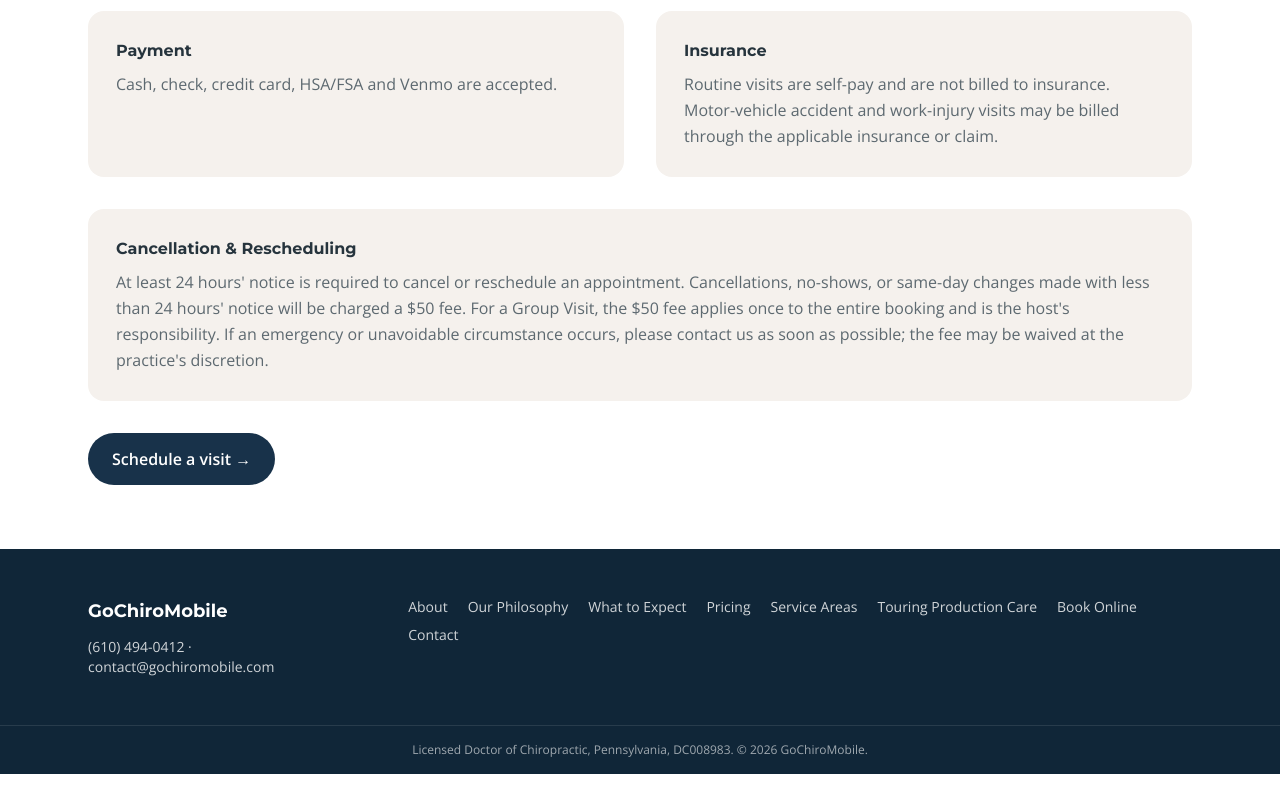
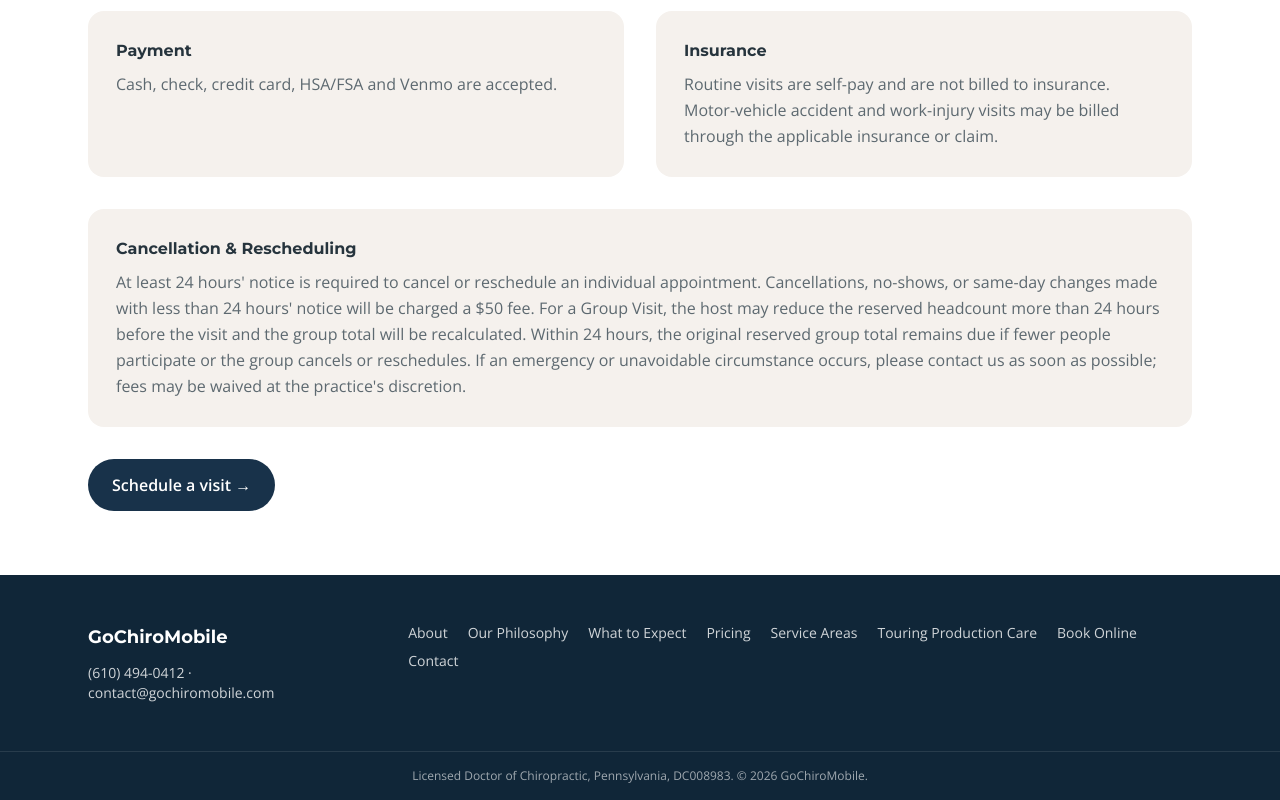
Before and after one commit to mybackcracker/gochiro-platform, a Next.js app: page /pricing in a window 1280 px wide. Shown: the part 1397-2197 px from the top of the page. Before the commit the page ends 2171 px from the top, so only its background shows below. Built offline with nearby package versions, Linux system fonts and the light colour scheme.

Commit message:
Align Group Visit change policy

```diff
--- a/app/(marketing)/pricing/page.tsx
+++ b/app/(marketing)/pricing/page.tsx
@@ -140,12 +140,13 @@ export default function PricingPage() {
           <div id="cancellation-policy" className="mt-8 scroll-mt-24">
             <Callout title="Cancellation & Rescheduling">
               <p className="text-base leading-relaxed text-muted">
-                At least 24 hours&apos; notice is required to cancel or reschedule an appointment.
+                At least 24 hours&apos; notice is required to cancel or reschedule an individual appointment.
                 Cancellations, no-shows, or same-day changes made with less than 24 hours&apos; notice
-                will be charged a $50 fee. For a Group Visit, the $50 fee applies once to the entire
-                booking and is the host&apos;s responsibility. If an emergency or unavoidable circumstance
-                occurs, please contact us as soon as possible; the fee may be waived at the practice&apos;s
-                discretion.
+                will be charged a $50 fee. For a Group Visit, the host may reduce the reserved headcount
+                more than 24 hours before the visit and the group total will be recalculated. Within 24
+                hours, the original reserved group total remains due if fewer people participate or the
+                group cancels or reschedules. If an emergency or unavoidable circumstance occurs, please
+                contact us as soon as possible; fees may be waived at the practice&apos;s discretion.
               </p>
             </Callout>
           </div>
```
